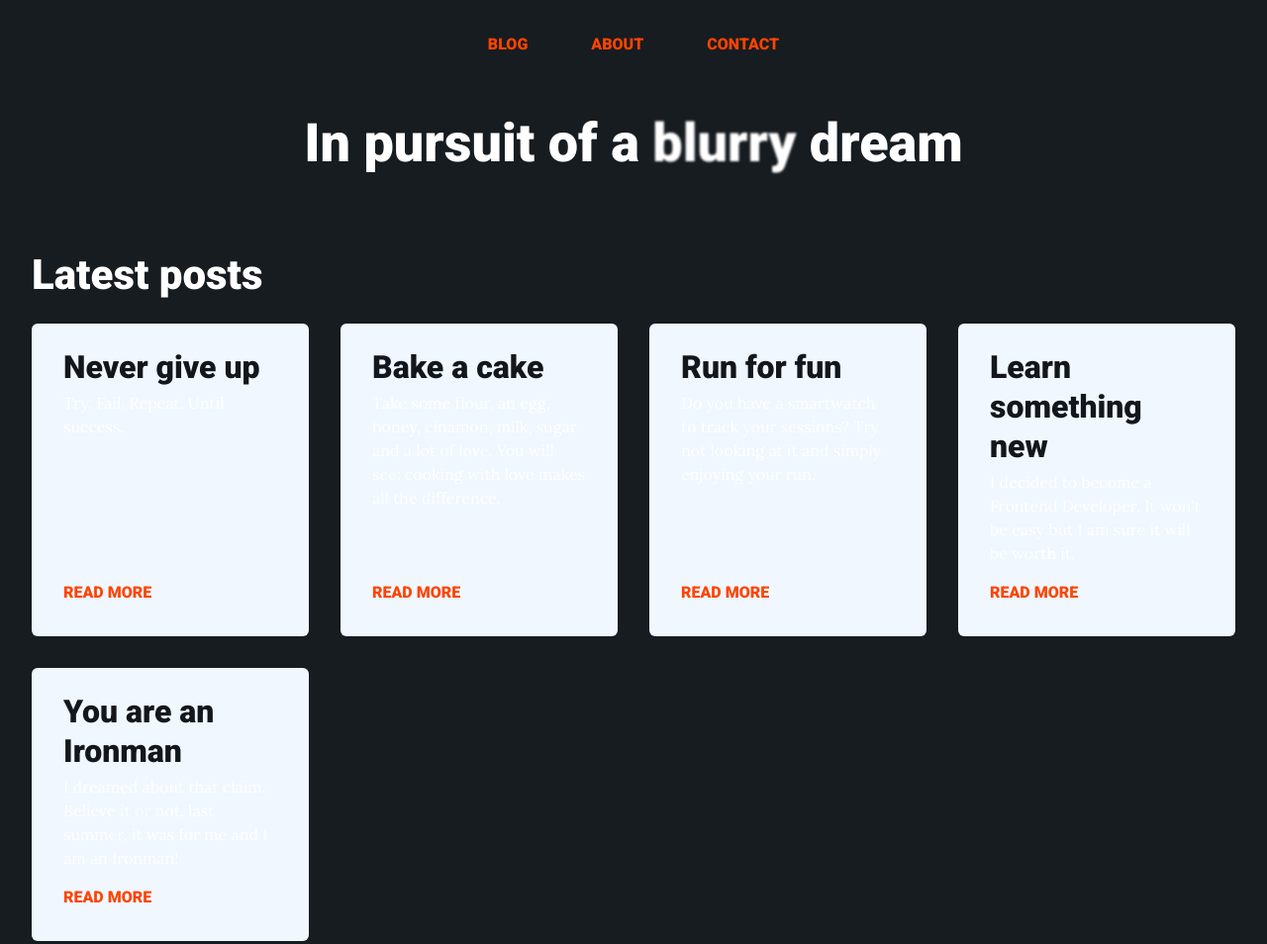
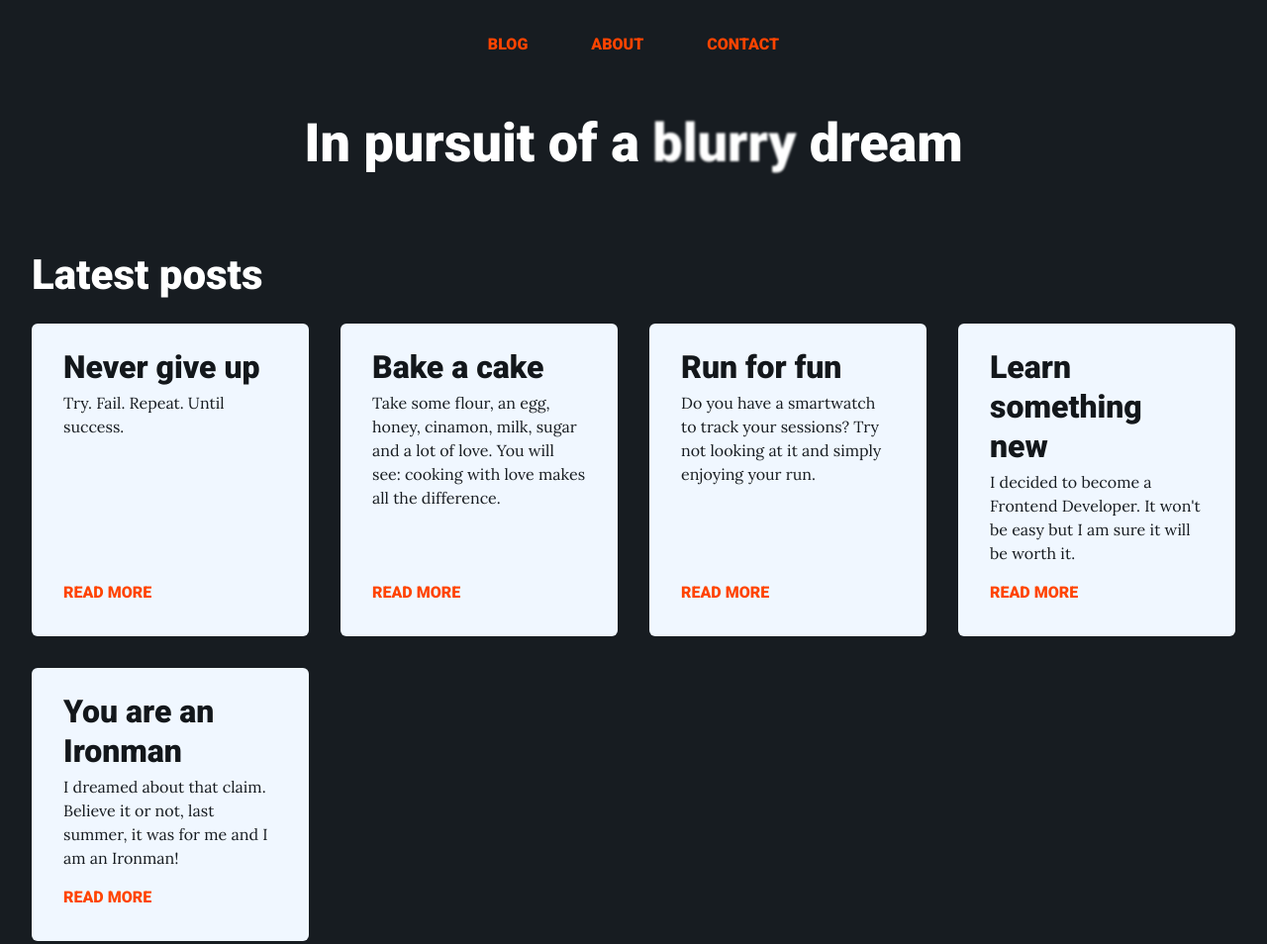
Before and after one commit to monsieurBastian/monsieurBastian.github.io, a plain HTML site: page index.html in a window 1280 px wide. Shown: the top 954 px of the page at 99% size. Drawn offline with Linux system fonts and the light colour scheme.

Commit message:
Fix card text color

```diff
--- a/styles/index.css
+++ b/styles/index.css
@@ -24,6 +24,7 @@ main h2 {
   grid-template-columns: 1fr;
 }
 .card {
+  color: hsl(210, 18%, 11%);
   display: flex;
   flex-direction: column;
   padding: 1em 2em 2em 2em;
```
